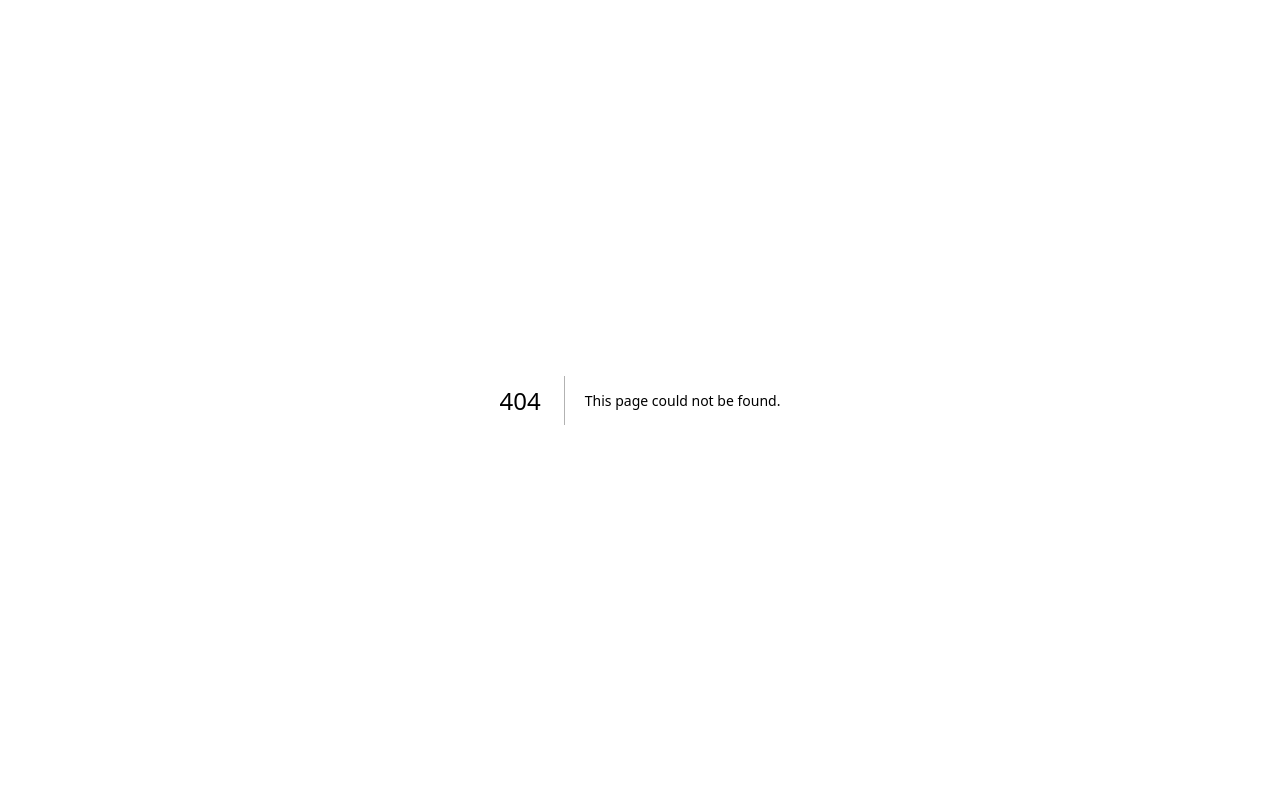
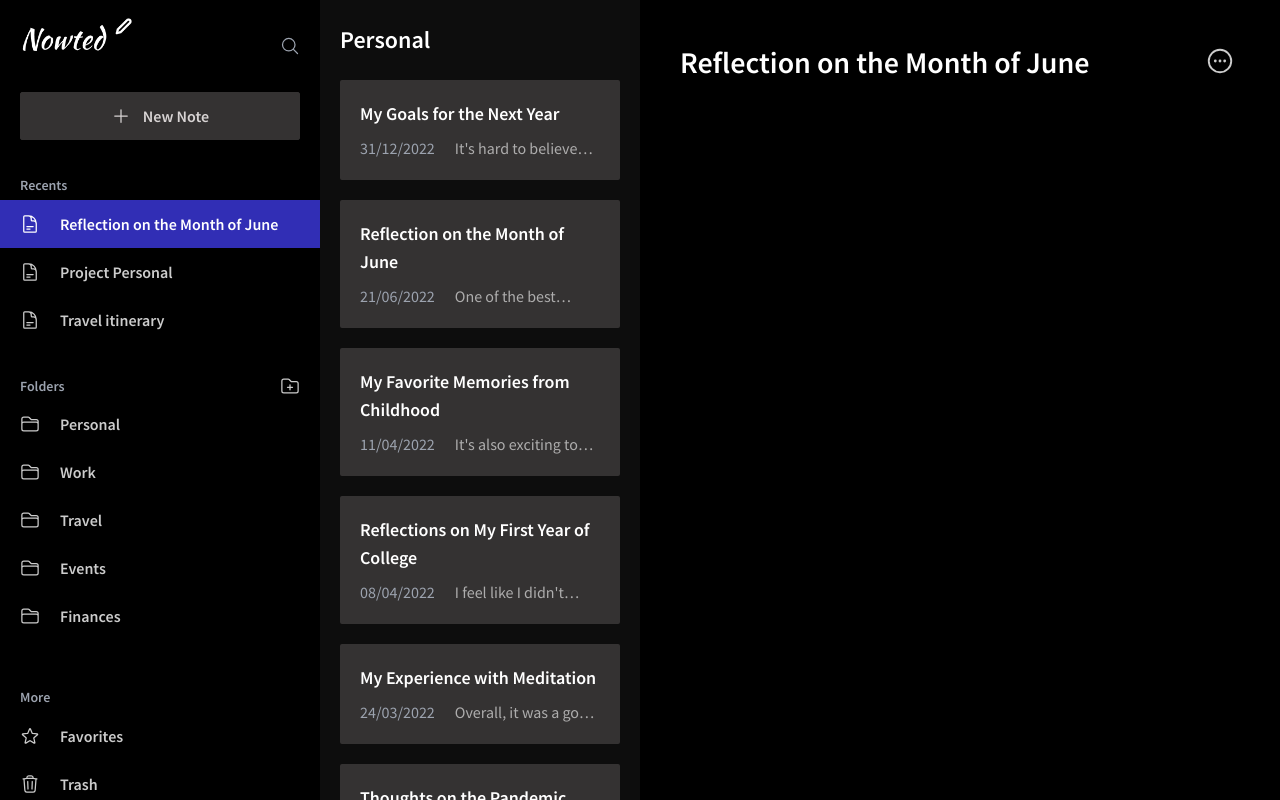
Before and after one commit to harithya/Nowted-App, a Next.js app: page /write in a window 1280 px wide. Before the commit this address had no page. Built offline with nearby package versions, Linux system fonts and the light colour scheme.

Commit message:
membuat halaman depan

```diff
--- a/components/Layout/MainLayout.tsx
+++ b/components/Layout/MainLayout.tsx
@@ -1,17 +1,19 @@
 import React, { PropsWithChildren } from "react";
 import Sidebar from "./Partials/Sidebar";
 import FolderContent from "../FolderContent";
+import BottomNavigation from "./Partials/BottomNavigation";
 
 const MainLayout: React.FC<PropsWithChildren> = ({ children }) => {
   return (
     <div className="drawer drawer-mobile">
       <input id="my-drawer-2" type="checkbox" className="drawer-toggle" />
       <div className="drawer-content flex">
-        <div className="lg:w-4/12 w-full h-screen">
+        <div className="lg:w-4/12 hidden lg:block w-full h-screen">
           <FolderContent />
         </div>
-        <div className="hidden lg:block h-screen bg-base-100 w-8/12">
+        <div className=" lg:block h-screen bg-base-100 lg:w-8/12 w-full relative right-0 left-0">
           {children}
+          <BottomNavigation />
         </div>
       </div>
       <div className="drawer-side ">
--- /dev/null
+++ b/components/Layout/Partials/BottomNavigation.tsx
@@ -0,0 +1,28 @@
+import {
+  Bars3Icon,
+  MagnifyingGlassIcon,
+  PlusIcon,
+} from "@heroicons/react/24/outline";
+import React from "react";
+
+const BottomNavigation = () => {
+  return (
+    <div className="fixed lg:hidden block bg-base-200 bottom-0 right-0 left-0 h-16 items-center px-5 flex justify-between">
+      <label
+        htmlFor="my-drawer-2"
+        className="btn btn-ghost rounded-full btn-square"
+      >
+        <Bars3Icon className="h-6 w-6" />
+      </label>
+      <button className="btn btn-primary flex-1 rounded-full text-lg capitalize -mt-16">
+        <PlusIcon className="h-6 w-6 mr-3" />
+        New Note
+      </button>
+      <button className="btn btn-ghost rounded-full btn-square">
+        <MagnifyingGlassIcon className="h-6 w-6" />
+      </button>
+    </div>
+  );
+};
+
+export default BottomNavigation;
--- a/components/Layout/Partials/Sidebar.tsx
+++ b/components/Layout/Partials/Sidebar.tsx
@@ -6,7 +6,7 @@ import NavigationContent from "@/components/Navigation/NavigationContent";
 const Sidebar = () => {
   return (
     <div className="w-80 bg-base-100 text-base-content relative">
-      <div className="p-5 pb-2 bg-base-100 h-20 flex justify-between items-center sticky top-0 ">
+      <div className="p-5 pb-2 bg-base-100 h-20 flex lg:justify-between justify-between items-center sticky top-0 ">
         <div className="h-14 relative w-28">
           <Image
             src={"/img/logo.png"}
@@ -15,11 +15,11 @@ const Sidebar = () => {
             alt="Logo App"
           />
         </div>
-        <button>
+        <button className="hidden lg:block">
           <MagnifyingGlassIcon className="h-5 text-gray-400 w-5" />
         </button>
       </div>
-      <div className="px-5 mt-3">
+      <div className="px-5 mt-3 hidden lg:block">
         <button className="btn btn-primary w-full capitalize ">
           <PlusIcon className="h-5 w-5 mr-3" /> New Note
         </button>
--- a/components/Navigation/Menu.tsx
+++ b/components/Navigation/Menu.tsx
@@ -15,7 +15,7 @@ const Menu: React.FC<PropsWithChildren<Props>> = ({
   return (
     <div
       className={`py-3 flex   items-center space-x-5  cursor-pointer h-full w-full px-5 ${
-        isActive ? "bg-info text-white" : "hover:bg-base-200"
+        isActive ? "bg-info text-white" : "hover:bg-primary-focus"
       }`}
     >
       <MyIcon className="h-5 w-5" />
--- a/components/Navigation/NavigationContent.tsx
+++ b/components/Navigation/NavigationContent.tsx
@@ -6,7 +6,9 @@ import Menu from "./Menu";
 const NavigationContent = () => {
   return (
     <div>
-      <Recent />
+      <div className="hidden lg:block">
+        <Recent />
+      </div>
       <Folder />
       <div className="pt-8 pb-3">
         <label className="text-sm font-semibold px-5 text-gray-400">More</label>
--- /dev/null
+++ b/components/Write/DropdownAction.tsx
@@ -0,0 +1,41 @@
+import React from "react";
+
+import {
+  ArchiveBoxIcon,
+  EllipsisHorizontalCircleIcon,
+  StarIcon,
+  TrashIcon,
+} from "@heroicons/react/24/outline";
+
+const DropdownAction = () => {
+  return (
+    <div className="dropdown dropdown-end">
+      <label tabIndex={0} className="btn btn-sm m-1 btn-circle btn-ghost">
+        <EllipsisHorizontalCircleIcon className="h-8 w-8" />
+      </label>
+      <ul
+        tabIndex={0}
+        className="dropdown-content  menu py-2 shadow bg-primary rounded-md w-52"
+      >
+        <li>
+          <a>
+            <StarIcon className="h-5 w-5" /> Add to favorites
+          </a>
+        </li>
+        <li>
+          <a>
+            <ArchiveBoxIcon className="h-5 w-5" /> Archived
+          </a>
+        </li>
+        <div className="divider my-1" />
+        <li>
+          <a>
+            <TrashIcon className="h-5 w-5" /> Delete
+          </a>
+        </li>
+      </ul>
+    </div>
+  );
+};
+
+export default DropdownAction;
--- /dev/null
+++ b/pages/write.tsx
@@ -0,0 +1,25 @@
+import MainLayout from "@/components/Layout/MainLayout";
+import DropdownAction from "@/components/Write/DropdownAction";
+import React from "react";
+
+const Write = () => {
+  return (
+    <MainLayout>
+      <div className="lg:p-10 px-5 py-10">
+        {/* Input header */}
+        <div className="flex justify-between space-x-5">
+          <input
+            type="text"
+            className="w-full text-3xl outline-none font-semibold bg-transparent text-white"
+            onChange={() => null}
+            placeholder="Type your title"
+            value={"Reflection on the Month of June"}
+          />
+          <DropdownAction />
+        </div>
+      </div>
+    </MainLayout>
+  );
+};
+
+export default Write;
--- a/tailwind.config.js
+++ b/tailwind.config.js
@@ -18,7 +18,7 @@ module.exports = {
   daisyui: {
     themes: [
       {
-        light: {
+        black: {
           ...require("daisyui/src/colors/themes")["[data-theme=black]"],
           info: "#312EB5",
         },
```
